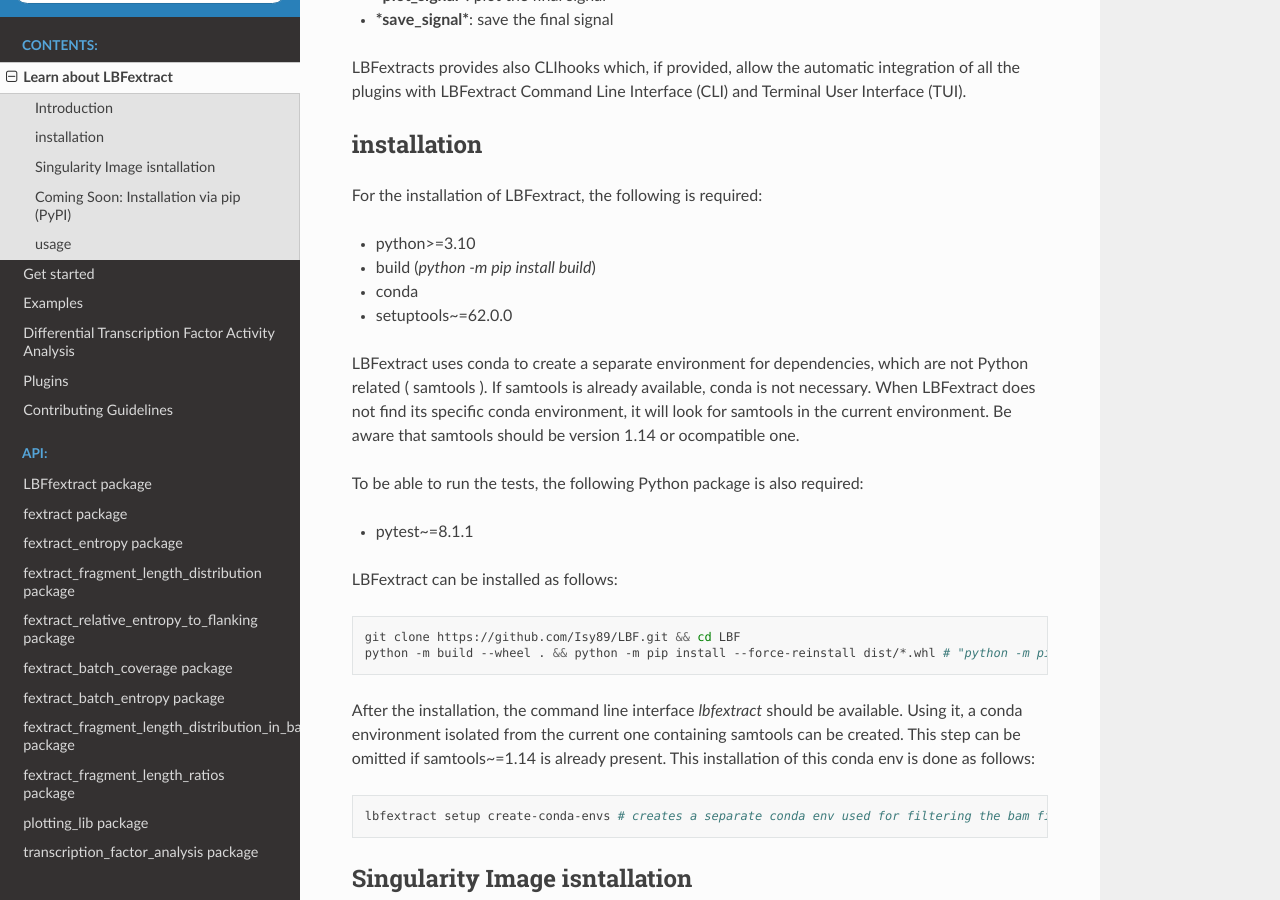
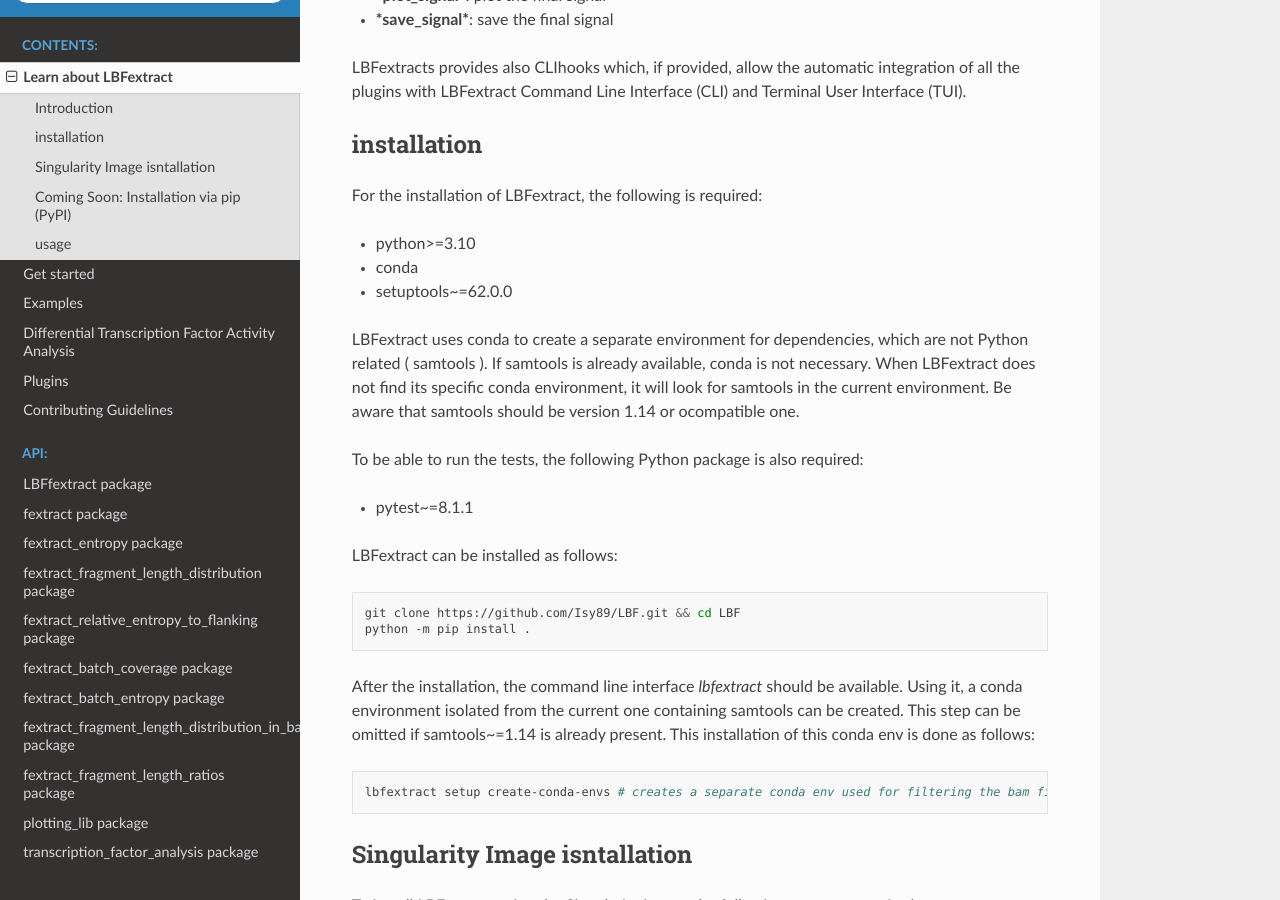
Before and after one commit to Isy89/LBF, a Sphinx documentation site: the page built from docs/source/learn_about_lbf.rst, in a window 1280 px wide and 900 px high, scrolled down 1966 px. Built offline with Sphinx 7.4.7 and the Read the Docs theme 2.0.0, drawn with Linux system fonts in a browser that asks for light colours; pages that are not in the unit, such as notebooks, are missing from menus; the version number is read from the project's files by our own code.

Commit message:
updating the docs about the installation using pip:
- installing directly through `python -m pip install .`

```diff
--- a/docs/source/learn_about_lbf.rst
+++ b/docs/source/learn_about_lbf.rst
@@ -57,7 +57,6 @@ installation
 For the installation of LBFextract, the following is required:
 
 - python>=3.10
-- build (`python -m pip install build`)
 - conda
 - setuptools~=62.0.0
 
@@ -72,7 +71,7 @@ LBFextract can be installed as follows:
 .. code-block:: bash
 
     git clone https://github.com/Isy89/LBF.git && cd LBF
-    python -m build --wheel . && python -m pip install --force-reinstall dist/*.whl # "python -m pip install ." should also work
+    python -m pip install .
 
 After the installation, the command line interface `lbfextract` should be available. Using it, a conda environment isolated from the current one containing samtools can be created. This step can be omitted if samtools~=1.14 is already present. This installation of this conda env is done as follows:
 
```
Also changed, not shown: README.md (+1 -2 lines), 1 other file.
